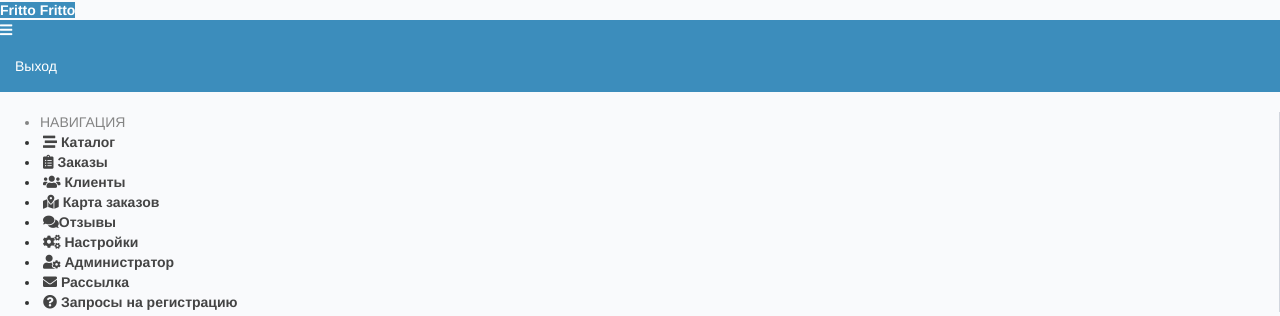
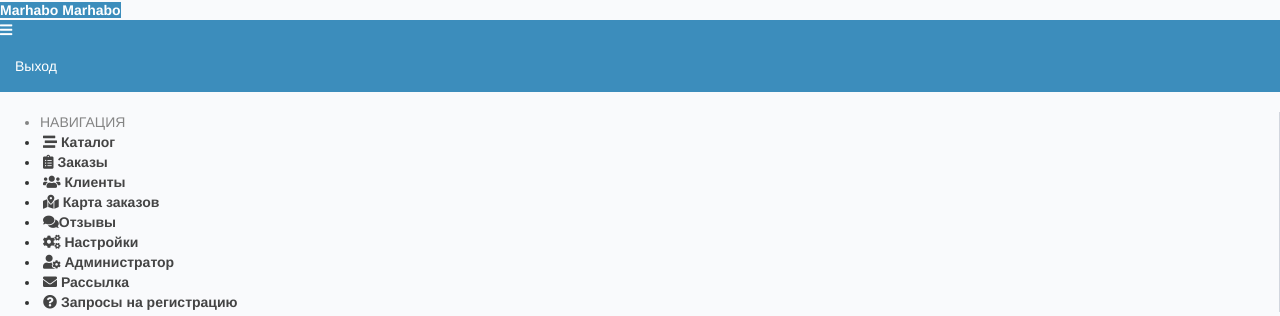
Before and after one commit to xiidot1303/delivery, a Python web app: template application/templates/admin/catalog.html in a window 1280 px wide. Shown: the top 316 px of the page. Run offline with Jinja, Linux system fonts and the light colour scheme; the template is opened without the code that fills it, so the values that code supplies are empty; some libraries are stand-ins or nearby versions.

Commit message:
change title Marhabo

```diff
--- a/application/templates/layouts/admin.html
+++ b/application/templates/layouts/admin.html
@@ -19,7 +19,7 @@
     <!-- Google Font -->
   <link rel="stylesheet"
         href="https://fonts.googleapis.com/css?family=Source+Sans+Pro:300,400,600,700,300italic,400italic,600italic">
-    <title>{% if title %} {{ title }} {% else %} Административная панель {% endif %} | Fritto</title>
+    <title>{% if title %} {{ title }} {% else %} Административная панель {% endif %} | Marhabo</title>
 </head>
 <body class="hold-transition skin-blue-light sidebar-mini">
     <div class="wrapper">
@@ -28,9 +28,9 @@
             <!-- Logo -->
             <a href="{{ url_for('admin.index') }}" class="logo">
                 <!-- Logo for sidebar mini 50x50 pixels -->
-                <span class="logo-mini"><b>Fritto</b></span>
+                <span class="logo-mini"><b>Marhabo</b></span>
                 <!-- Logo for regular state and mobile devices -->
-                <span class="logo-lg"><b>Fritto</b></span>
+                <span class="logo-lg"><b>Marhabo</b></span>
             </a>
             <!-- Header Navbar -->
             <nav class="navbar navbar-static-top" role="navigation">
--- a/application/templates/layouts/login.html
+++ b/application/templates/layouts/login.html
@@ -17,7 +17,7 @@
     <!-- Google Font -->
   <link rel="stylesheet"
         href="https://fonts.googleapis.com/css?family=Source+Sans+Pro:300,400,600,700,300italic,400italic,600italic">
-    <title>{% if title %} {{ title }} {% else %} Вход в систему {% endif %} - Fritto</title>
+    <title>{% if title %} {{ title }} {% else %} Вход в систему {% endif %} - Marhabo</title>
 </head>
 <body class="hold-transition login-page">
     {% with messages = get_flashed_messages(with_categories=true) %}
@@ -38,7 +38,7 @@
     {% endwith %}
     <div class="login-box">
         <div class="login-logo">
-            <span><b>AdminPanel</b> Fritto</span>
+            <span><b>AdminPanel</b> Marhabo</span>
         </div>
         <div class="login-box-body">
             <p class="login-box-msg">{% block login_msg %} {% endblock %}</p>
```
